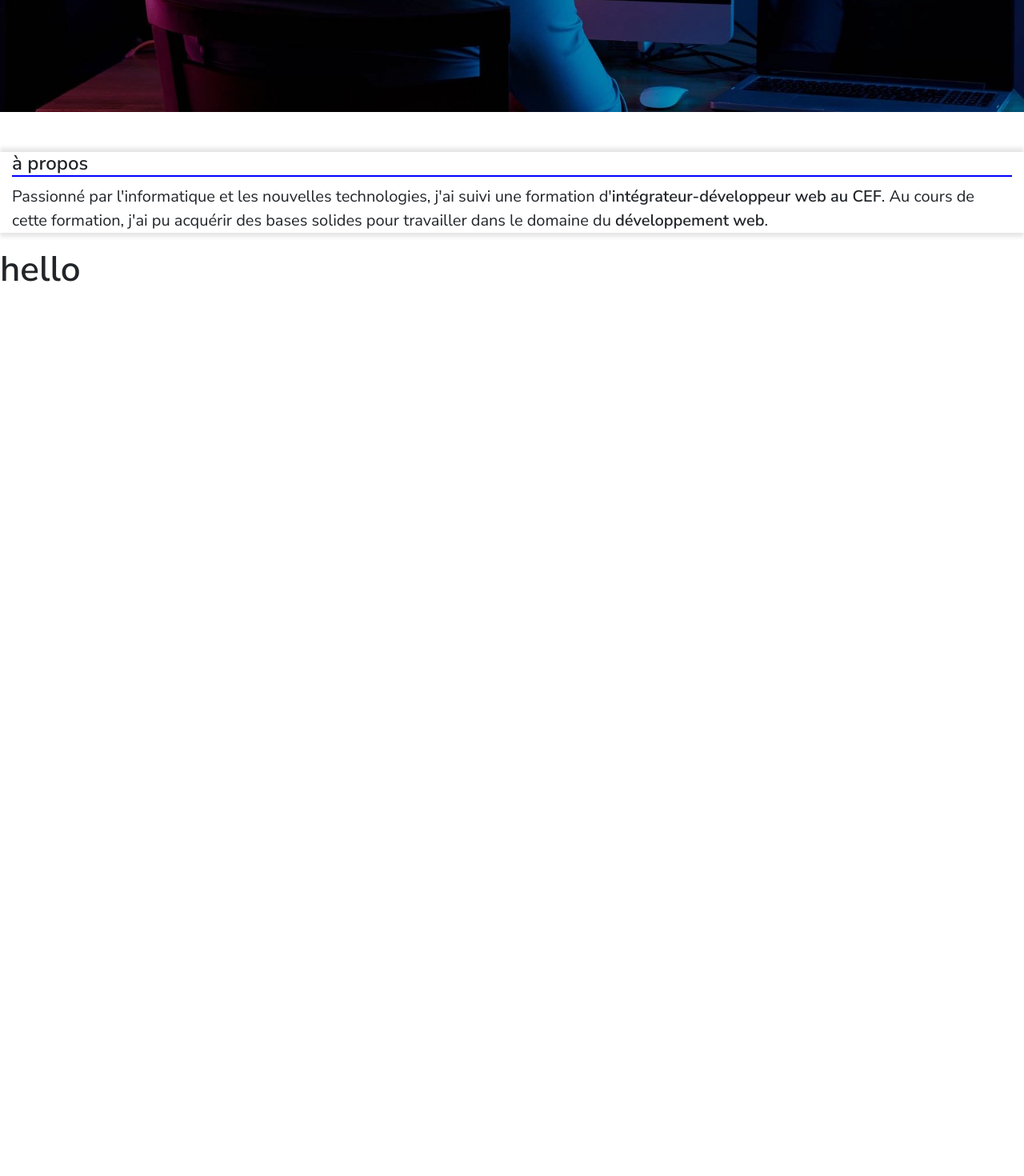
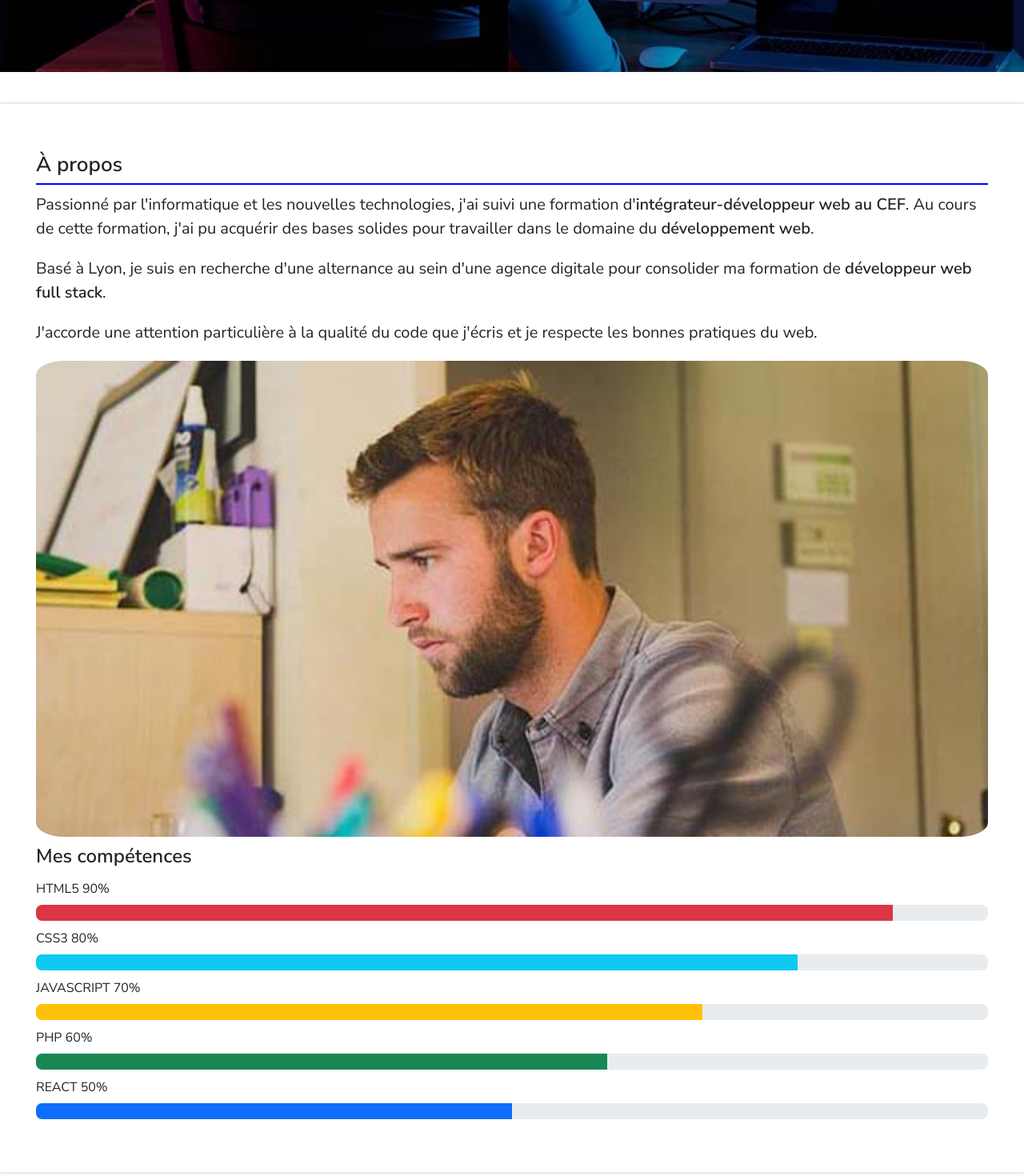
Before and after one commit to KaynoxDev/cv-opti-react, a React (Create React App) app: page / in a window 1280 px wide. Shown: the part 780-2250 px from the top of the page at 80% size. Before the commit the page ends 1154 px from the top, so only its background shows below. Built offline with nearby package versions, Linux system fonts and the light colour scheme.

Commit message:
Structure main final

```diff
--- a/src/pages/accueil/main/Main.jsx
+++ b/src/pages/accueil/main/Main.jsx
@@ -15,10 +15,10 @@ function Main() {
       </div>
 
       <section className="apropos">
-        <div className="container-fluid">
+        <div className="container-fluid box-about">
           <div className="row-col-2">
             <article className="col">
-              <h2 className="title">à propos</h2>
+              <h2 className="title">À propos</h2>
               <p>
                 Passionné par l'informatique et les nouvelles technologies, j'ai
                 suivi une formation d'
@@ -27,8 +27,94 @@ function Main() {
                 travailler dans le domaine du <strong>développement web</strong>
                 .
               </p>
+              <p>
+                Basé à Lyon, je suis en recherche d'une alternance au sein d'une
+                agence digitale pour consolider ma formation de
+                <strong> développeur web full stack</strong>.
+              </p>
+              <p>
+                J'accorde une attention particulière à la qualité du code que
+                j'écris et je respecte les bonnes pratiques du web.
+              </p>
             </article>
-            <article className="col"></article>
+            <article className="col">
+              <img
+                src="../../../images/john-doe-about.jpg"
+                alt="john doe devant un ordinateur"
+              />
+              <h2 className="title2">Mes compétences</h2>
+              <span>html5 90%</span>
+              <div
+                class="progress"
+                role="progressbar"
+                aria-label="Success example"
+                aria-valuenow="90"
+                aria-valuemin="0"
+                aria-valuemax="100"
+              >
+                <div
+                  class="progress-bar bg-danger"
+                  style={{ width: "90%" }}
+                ></div>
+              </div>
+              <span>css3 80%</span>
+              <div
+                class="progress"
+                role="progressbar"
+                aria-label="Info example"
+                aria-valuenow="80"
+                aria-valuemin="0"
+                aria-valuemax="100"
+              >
+                <div
+                  class="progress-bar bg-info"
+                  style={{ width: "80%" }}
+                ></div>
+              </div>
+              <span>javascript 70%</span>
+              <div
+                class="progress"
+                role="progressbar"
+                aria-label="Warning example"
+                aria-valuenow="70"
+                aria-valuemin="0"
+                aria-valuemax="100"
+              >
+                <div
+                  class="progress-bar bg-warning"
+                  style={{ width: "70%" }}
+                ></div>
+              </div>
+
+              <span>php 60%</span>
+              <div
+                class="progress"
+                role="progressbar"
+                aria-label="Danger example"
+                aria-valuenow="60"
+                aria-valuemin="0"
+                aria-valuemax="100"
+              >
+                <div
+                  class="progress-bar bg-success"
+                  style={{ width: "60%" }}
+                ></div>
+              </div>
+              <span>react 50%</span>
+              <div
+                class="progress"
+                role="progressbar"
+                aria-label="Danger example"
+                aria-valuenow="50"
+                aria-valuemin="0"
+                aria-valuemax="100"
+              >
+                <div
+                  class="progress-bar bg-primary"
+                  style={{ width: "50%" }}
+                ></div>
+              </div>
+            </article>
           </div>
         </div>
       </section>
--- a/src/pages/accueil/main/main.css
+++ b/src/pages/accueil/main/main.css
@@ -17,15 +17,47 @@
   height: 100%;
 }
 
+.title {
+  font-size: 1.3rem;
+}
+
 .title::after {
   content: "";
   display: flex;
+  padding-top: 0.4rem;
   border-bottom: 2px solid blue;
 }
 
-.container-fluid {
-  margin-top: 50px;
-  box-shadow: 0 -5px 5px rgba(0, 0, 0, 0.1), 0 5px 5px rgba(0, 0, 0, 0.1);
+img {
+  border-radius: 3%;
+  width: 100%;
+  height: 100%;
+}
+
+.box-about {
+  margin-top: 2rem;
+  box-shadow: 0 -2px 2px rgba(0, 0, 0, 0.1), 0 2px 2px rgba(0, 0, 0, 0.1);
+}
+
+.row-col-2 {
+  padding-top: 3rem;
+  padding-bottom: 3rem;
+  padding-left: 1.5rem;
+  padding-right: 1.5rem;
+}
+
+.progress {
+  margin-top: 0.3rem;
+  margin-bottom: 0.3rem;
+}
+
+.title2 {
+  margin-top: 0.5rem;
+}
+
+span {
+  font-size: 0.8rem;
+  text-transform: uppercase;
 }
 /* Styles pour les écrans desktop */
 
@@ -42,4 +74,12 @@
 
 /* Styles pour les écrans de tablette */
 @media (min-width: 480px) {
+  .fond {
+    background-image: url("../../../images/hero-bg-tablette.jpg");
+    background-size: cover;
+    background-repeat: none;
+    height: 100vh;
+    text-align: center;
+    color: white;
+  }
 }
```
